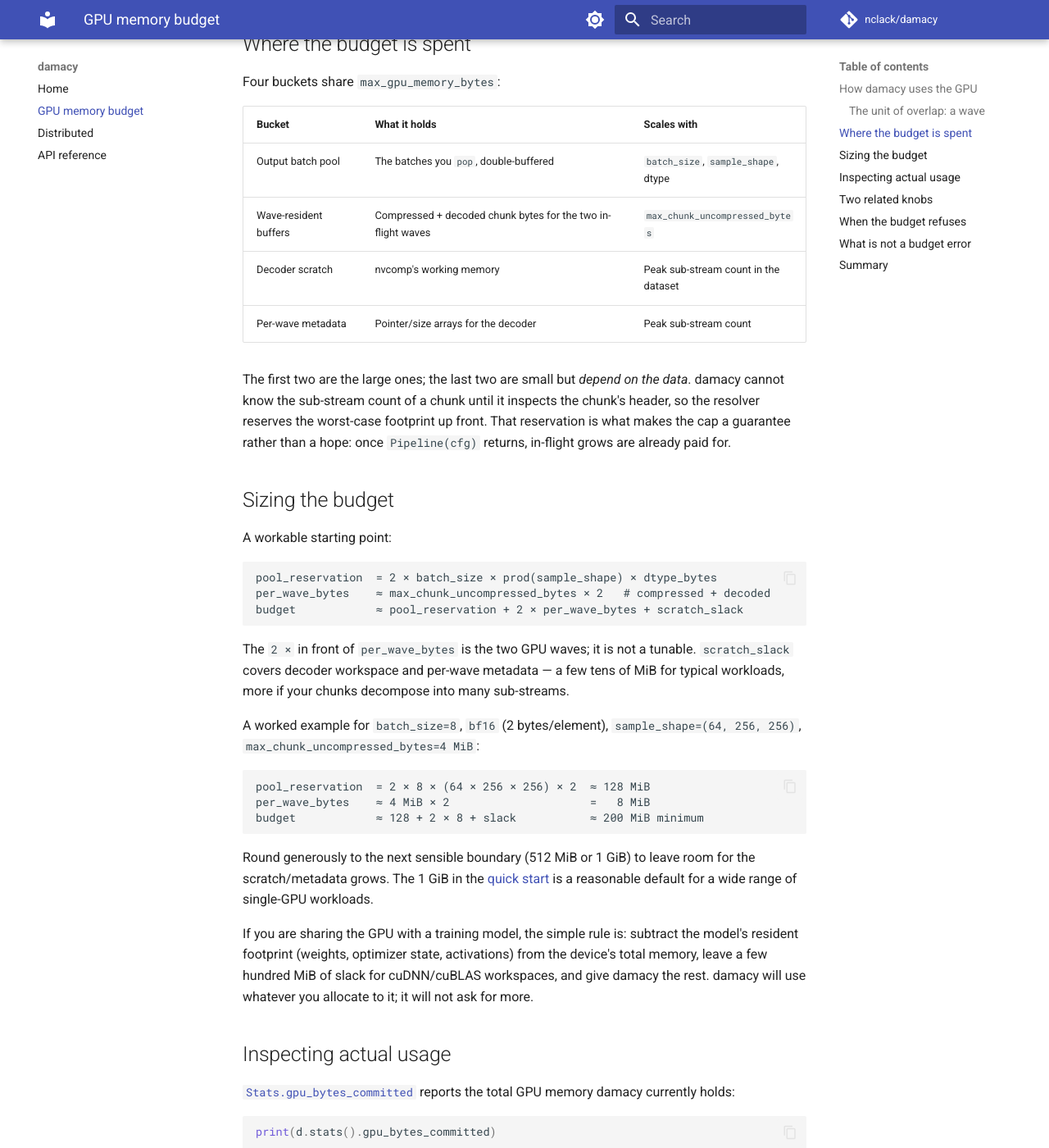
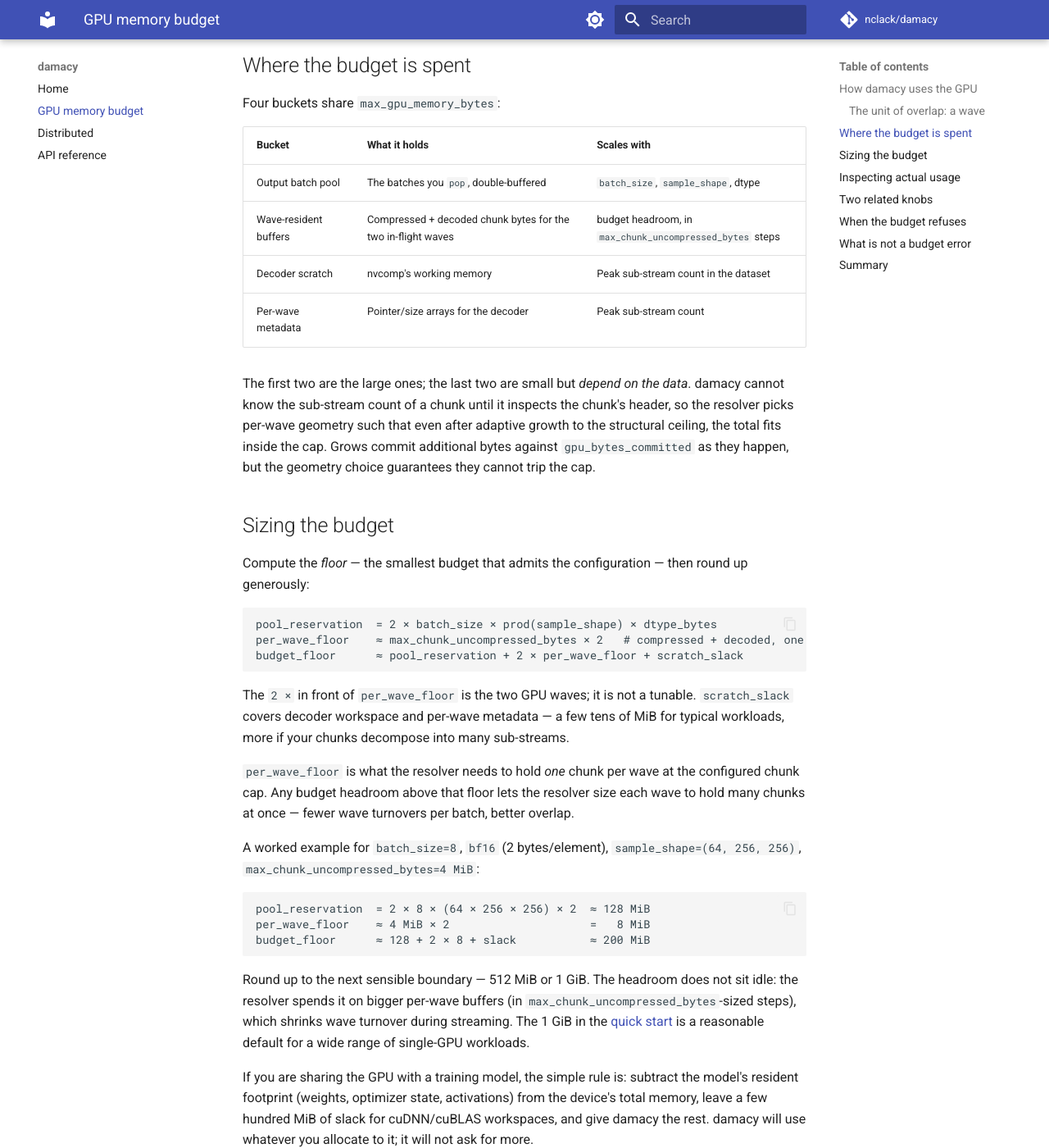
Before and after one commit to nclack/damacy, an MkDocs documentation site: the page built from docs/budget.md, in a window 1280 px wide and 1400 px high, scrolled down 1138 px. Shown: the whole window at 82% size. Built offline with MkDocs 1.6.1 and Material for MkDocs 9.7.7, drawn with Linux system fonts in a browser that asks for light colours; comment, search, counter and statistics services are not loaded; some of the changed text lies outside the part shown.

Commit message:
Fix framing in GPU budget doc

````diff
--- a/docs/budget.md
+++ b/docs/budget.md
@@ -2,8 +2,10 @@
 
 `Config.max_gpu_memory_bytes` is the single knob you use to tell
 damacy how much GPU memory it may consume. It is a **hard cap**:
-damacy refuses to allocate past it, and the refusal happens at
-`Pipeline(cfg)` construction — not midway through streaming.
+damacy refuses to allocate past it. Budget-sizing failures
+surface at `Pipeline(cfg)` construction, before any streaming
+has started, with a logged breakdown of what damacy tried to
+reserve.
 
 The number itself is easy to set. Picking a *good* number — one
 large enough to deliver throughput but small enough to leave room
@@ -51,46 +53,56 @@ budget.
 
 Four buckets share `max_gpu_memory_bytes`:
 
-| Bucket                  | What it holds                                              | Scales with                          |
-| ----------------------- | ---------------------------------------------------------- | ------------------------------------ |
-| Output batch pool       | The batches you `pop`, double-buffered                     | `batch_size`, `sample_shape`, dtype  |
-| Wave-resident buffers   | Compressed + decoded chunk bytes for the two in-flight waves | `max_chunk_uncompressed_bytes`     |
-| Decoder scratch         | nvcomp's working memory                                    | Peak sub-stream count in the dataset |
-| Per-wave metadata       | Pointer/size arrays for the decoder                        | Peak sub-stream count                |
+| Bucket                  | What it holds                                              | Scales with                                              |
+| ----------------------- | ---------------------------------------------------------- | -------------------------------------------------------- |
+| Output batch pool       | The batches you `pop`, double-buffered                     | `batch_size`, `sample_shape`, dtype                      |
+| Wave-resident buffers   | Compressed + decoded chunk bytes for the two in-flight waves | budget headroom, in `max_chunk_uncompressed_bytes` steps |
+| Decoder scratch         | nvcomp's working memory                                    | Peak sub-stream count in the dataset                     |
+| Per-wave metadata       | Pointer/size arrays for the decoder                        | Peak sub-stream count                                    |
 
 The first two are the large ones; the last two are small but
-*depend on the data*. damacy cannot know the sub-stream count of a
-chunk until it inspects the chunk's header, so the resolver
-reserves the worst-case footprint up front. That reservation is
-what makes the cap a guarantee rather than a hope: once
-`Pipeline(cfg)` returns, in-flight grows are already paid for.
+*depend on the data*. damacy cannot know the sub-stream count of
+a chunk until it inspects the chunk's header, so the resolver
+picks per-wave geometry such that even after adaptive growth to
+the structural ceiling, the total fits inside the cap. Grows
+commit additional bytes against `gpu_bytes_committed` as they
+happen, but the geometry choice guarantees they cannot trip the
+cap.
 
 ## Sizing the budget
 
-A workable starting point:
+Compute the *floor* — the smallest budget that admits the
+configuration — then round up generously:
 
 ```text
 pool_reservation  = 2 × batch_size × prod(sample_shape) × dtype_bytes
-per_wave_bytes    ≈ max_chunk_uncompressed_bytes × 2   # compressed + decoded
-budget            ≈ pool_reservation + 2 × per_wave_bytes + scratch_slack
+per_wave_floor    ≈ max_chunk_uncompressed_bytes × 2   # compressed + decoded, one chunk per wave
+budget_floor      ≈ pool_reservation + 2 × per_wave_floor + scratch_slack
 ```
 
-The `2 ×` in front of `per_wave_bytes` is the two GPU waves; it is
-not a tunable. `scratch_slack` covers decoder workspace and per-wave
-metadata — a few tens of MiB for typical workloads, more if your
-chunks decompose into many sub-streams.
+The `2 ×` in front of `per_wave_floor` is the two GPU waves; it
+is not a tunable. `scratch_slack` covers decoder workspace and
+per-wave metadata — a few tens of MiB for typical workloads,
+more if your chunks decompose into many sub-streams.
+
+`per_wave_floor` is what the resolver needs to hold *one* chunk
+per wave at the configured chunk cap. Any budget headroom above
+that floor lets the resolver size each wave to hold many chunks
+at once — fewer wave turnovers per batch, better overlap.
 
 A worked example for `batch_size=8`, `bf16` (2 bytes/element),
 `sample_shape=(64, 256, 256)`, `max_chunk_uncompressed_bytes=4 MiB`:
 
 ```text
 pool_reservation  = 2 × 8 × (64 × 256 × 256) × 2  ≈ 128 MiB
-per_wave_bytes    ≈ 4 MiB × 2                     =   8 MiB
-budget            ≈ 128 + 2 × 8 + slack           ≈ 200 MiB minimum
+per_wave_floor    ≈ 4 MiB × 2                     =   8 MiB
+budget_floor      ≈ 128 + 2 × 8 + slack           ≈ 200 MiB
 ```
 
-Round generously to the next sensible boundary (512 MiB or 1 GiB)
-to leave room for the scratch/metadata grows. The 1 GiB in the
+Round up to the next sensible boundary — 512 MiB or 1 GiB. The
+headroom does not sit idle: the resolver spends it on bigger
+per-wave buffers (in `max_chunk_uncompressed_bytes`-sized steps),
+which shrinks wave turnover during streaming. The 1 GiB in the
 [quick start](index.md) is a reasonable default for a wide range
 of single-GPU workloads.
 
@@ -134,19 +146,26 @@ can also matter:
 
 ## When the budget refuses
 
-**`damacy.BudgetExceeded`** is the error you will see when the
-cap is too small. It is raised from `Pipeline(cfg)` — never
-mid-stream — and the message includes the breakdown of what
-damacy tried to reserve.
-
-The fix is one of:
+**`damacy.BudgetExceeded`** is the error you see when a
+configured cap is too small. The common case is
+`max_gpu_memory_bytes`: damacy raises it from `Pipeline(cfg)`
+with a logged breakdown of what it tried to reserve, before any
+streaming has started. The fix is one of:
 
 1. Raise `max_gpu_memory_bytes`. This is the usual answer.
 2. Reduce `batch_size` or `sample_shape`. The pool reservation
    scales linearly with both, and it is the part of the budget
    you control most directly.
 3. Reduce `max_chunk_uncompressed_bytes` if your dataset happens
-   to allow it. Chunk size sets the per-wave footprint.
+   to allow it. Chunk size sets the per-wave floor.
+
+The less common case is `max_chunk_uncompressed_bytes`: if a
+chunk's actual uncompressed size exceeds that cap, the planner
+raises `BudgetExceeded` mid-stream — from the `pop()` that
+touches the chunk. That is a per-chunk configuration failure,
+not a budget-sizing failure; the fix is to raise
+`max_chunk_uncompressed_bytes` to fit the dataset (and
+`max_gpu_memory_bytes` along with it, if needed).
 
 ## What is *not* a budget error
 
@@ -165,12 +184,13 @@ this behaviour.
 ## Summary
 
 - One number caps every GPU-resident byte damacy uses.
-- The cap is enforced at `Pipeline(cfg)`, not mid-stream — the
-  resolver reserves the worst-case footprint up front.
+- The cap is enforced at `Pipeline(cfg)`: the resolver picks
+  per-wave geometry such that even after adaptive growth the
+  total stays inside the cap.
 - Most of the budget goes to the output batch pool and the two
   in-flight wave buffers.
-- Per-wave buffer size scales with `max_chunk_uncompressed_bytes`;
-  the wave *count* (2) is fixed.
+- The wave *count* (2) is fixed. Per-wave buffer size scales
+  with budget headroom, in `max_chunk_uncompressed_bytes` steps.
 - Set `damacy.set_log_level("info")` to see the resolved
   geometry; read `Stats.gpu_bytes_committed` for runtime use.
 - `BudgetExceeded` means raise the cap (or shrink the request).
````
